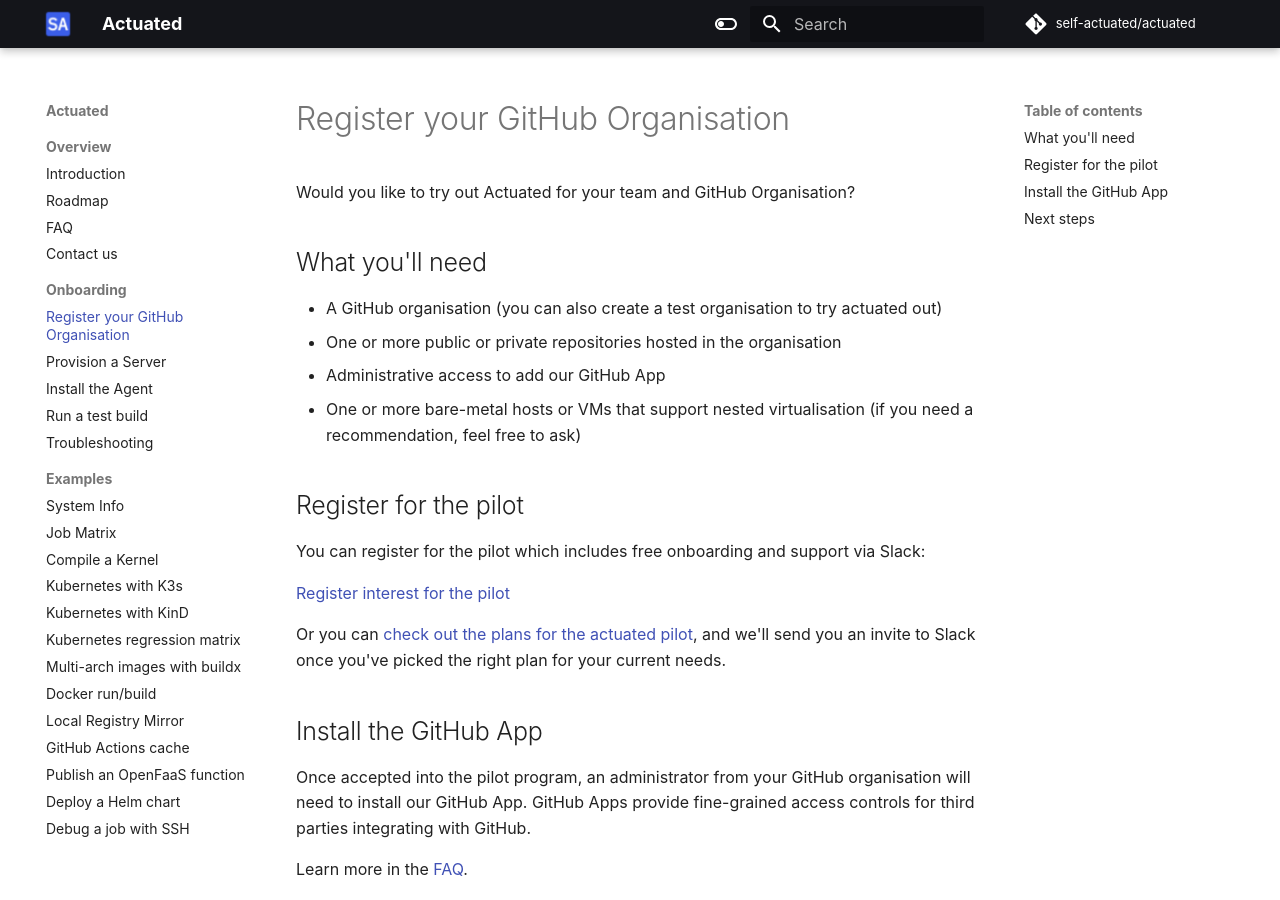
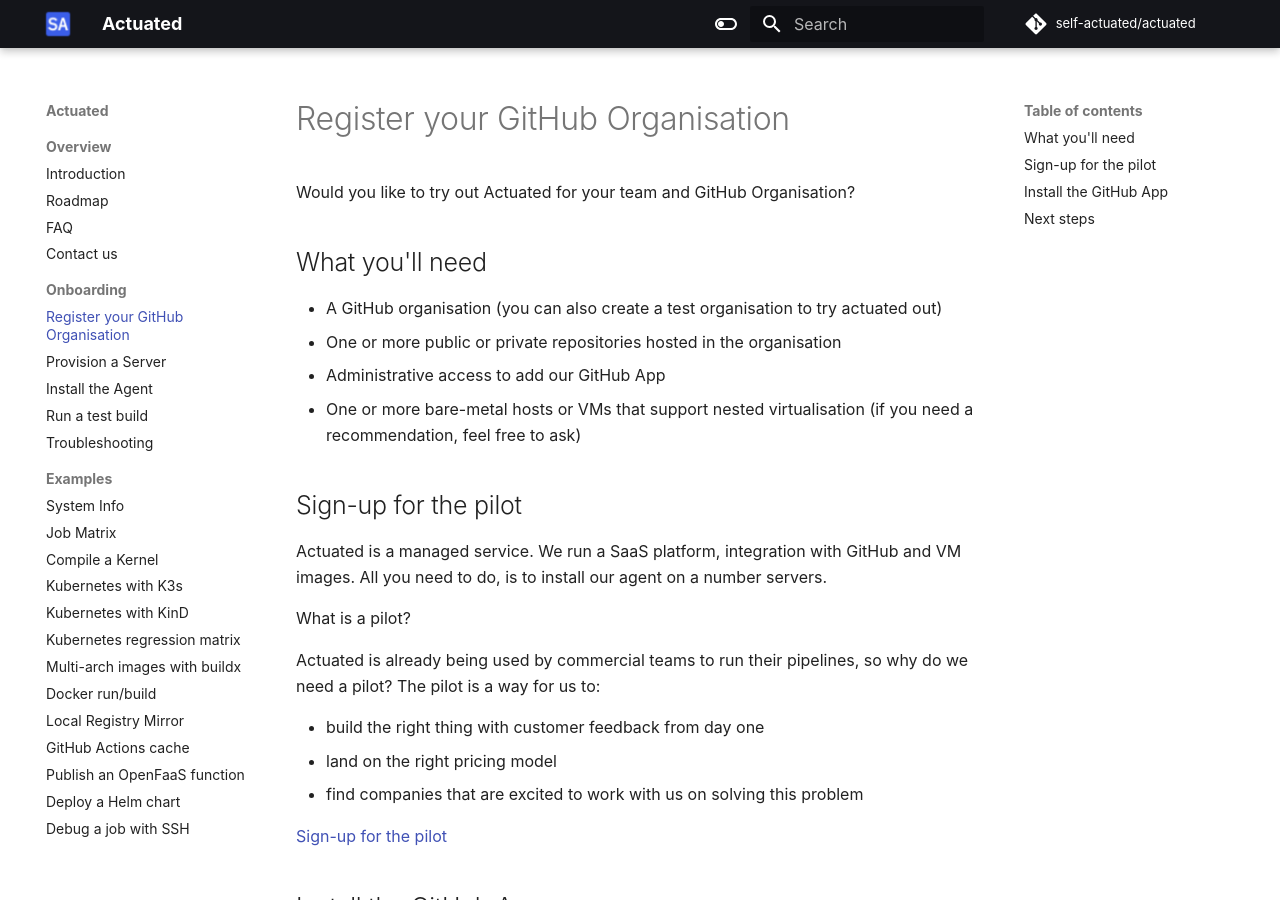
Before and after one commit to welteki/docs.actuated.dev, an MkDocs documentation site: the page built from docs/register.md, in a window 1280 px wide and 900 px high. Built offline with MkDocs 1.6.1 and Material for MkDocs 9.7.7, drawn with Linux system fonts in a browser that asks for light colours; some web fonts are replaced.

Commit message:
Rename register
Signed-off-by: Alex Ellis (OpenFaaS Ltd) <alexellis2@gmail.com>

```diff
--- a/docs/register.md
+++ b/docs/register.md
@@ -9,13 +9,19 @@
 * Administrative access to add our GitHub App
 * One or more bare-metal hosts or VMs that support nested virtualisation (if you need a recommendation, feel free to ask)
 
-## Register for the pilot
+## Sign-up for the pilot
 
-You can register for the pilot which includes free onboarding and support via Slack:
+Actuated is a managed service. We run a SaaS platform, integration with GitHub and VM images. All you need to do, is to install our agent on a number servers.
 
-[Register interest for the pilot](https://forms.gle/8XmpTTWXbZwWkfqT6)
+What is a pilot?
 
-Or you can [check out the plans for the actuated pilot](https://subscribe.openfaas.com/), and we'll send you an invite to Slack once you've picked the right plan for your current needs.
+Actuated is already being used by commercial teams to run their pipelines, so why do we need a pilot? The pilot is a way for us to:
+
+* build the right thing with customer feedback from day one
+* land on the right pricing model
+* find companies that are excited to work with us on solving this problem
+
+[Sign-up for the pilot](https://forms.gle/8XmpTTWXbZwWkfqT6)
 
 ## Install the GitHub App
 
```
